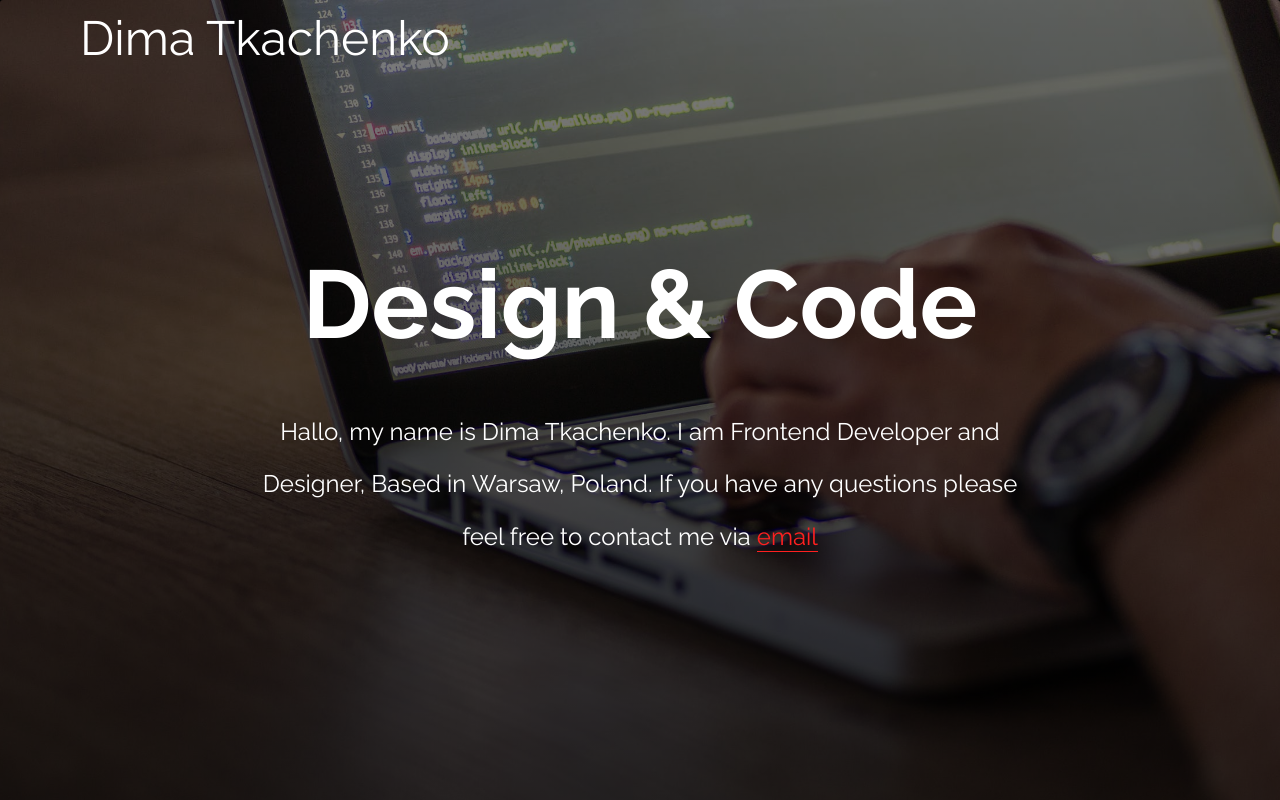
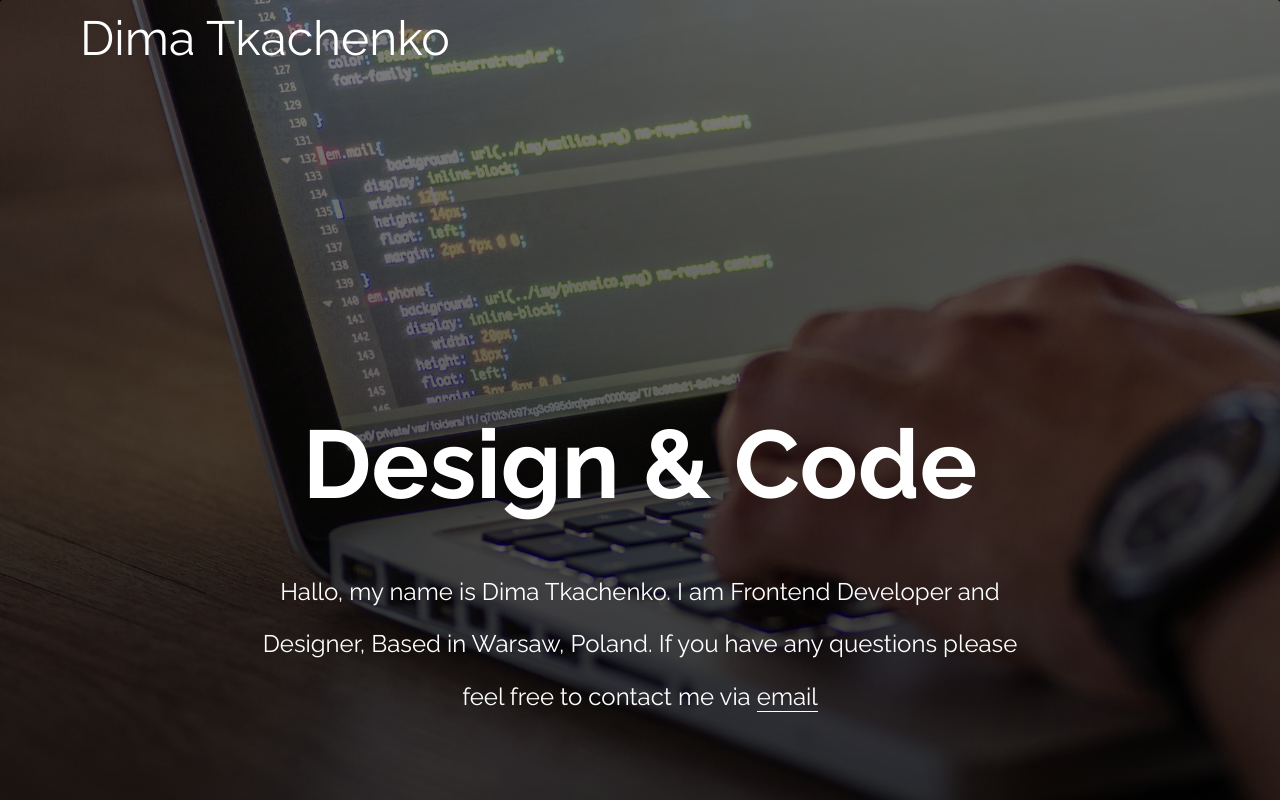
Before and after one commit to dimatkachenkopro/portfolio-website, a plain HTML site: page index.html in a window 1280 px wide. Shown: the top 800 px of the page. Drawn offline with Linux system fonts and the light colour scheme.

Commit message:
update style.css

```diff
--- a/css/style.css
+++ b/css/style.css
@@ -12,7 +12,7 @@
 }
 
 :root {
-  --red: #ff2020;
+  --red: white;
 }
 
 html {
@@ -108,9 +108,9 @@ nav {
 }
 /* ––– HEADER –––*/
 .header {
-
+  padding-top: 10rem;
   text-align: center;
-  height: 80vh;
+  height: 100vh;
 }
 
 .title {
```
